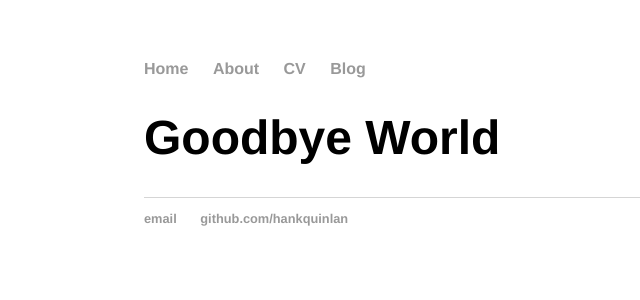
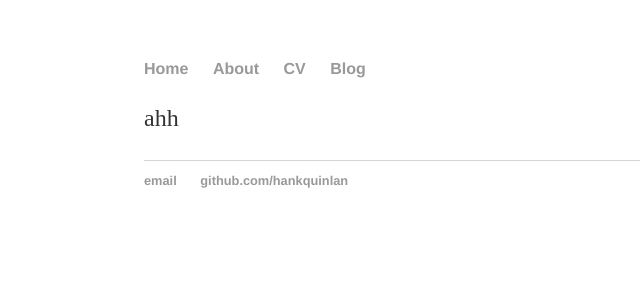
Before and after one commit to fen-cullen/fen-cullen.github.io, a Jekyll site: the page built from about/index.html, in a window 1280 px wide. Shown: the top 300 px of the page, without its empty margins (48-688 px from the left). Built offline with Jekyll 4.4.1, drawn with Linux system fonts in a browser that asks for light colours.

Commit message:
Update index.html

```diff
--- a/about/index.html
+++ b/about/index.html
@@ -3,4 +3,4 @@ layout: default
 title: About Hank Quinlan
 ---
 
-<h1> Goodbye World </h1>
+<p> ahh </p>
```
